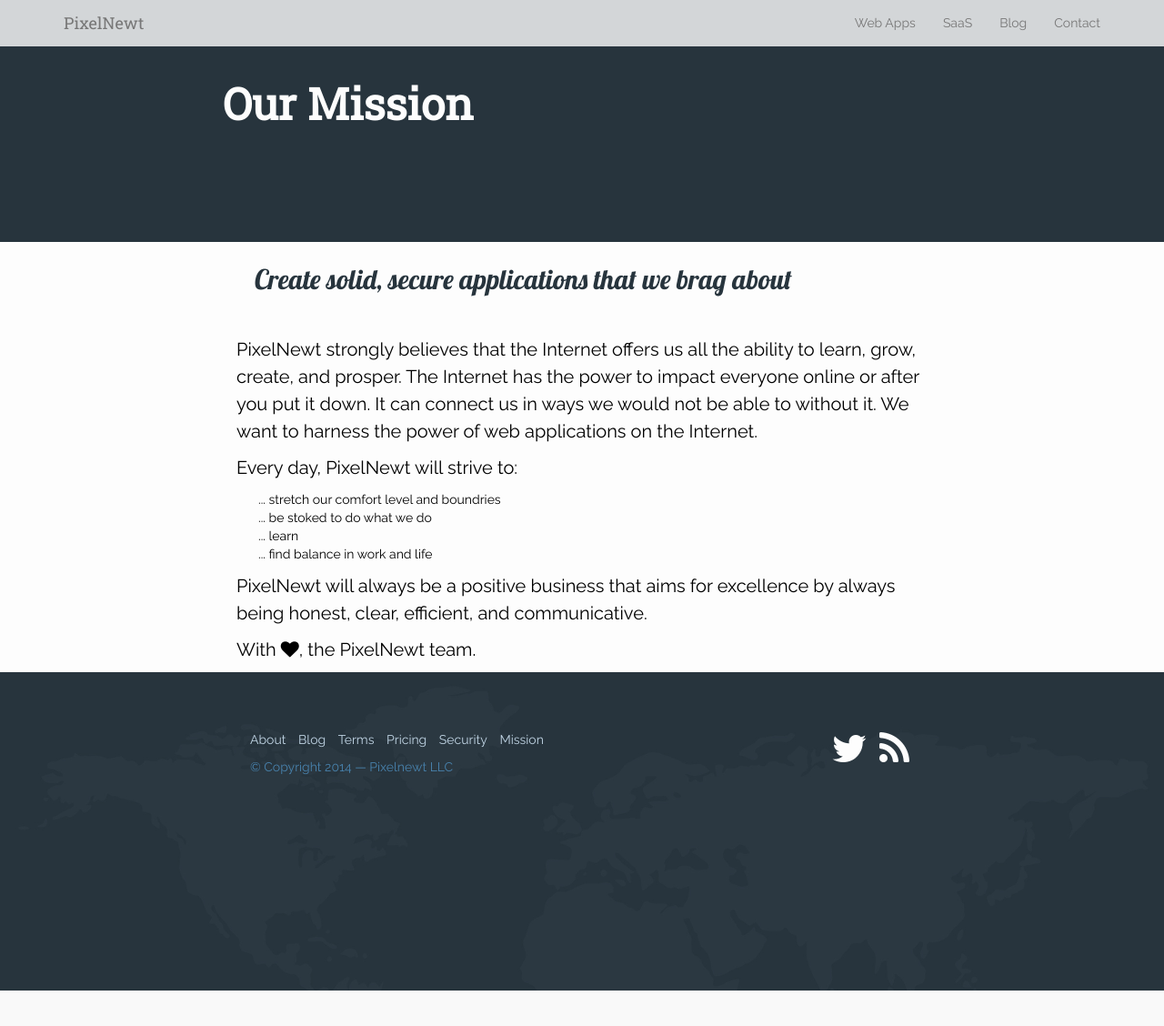
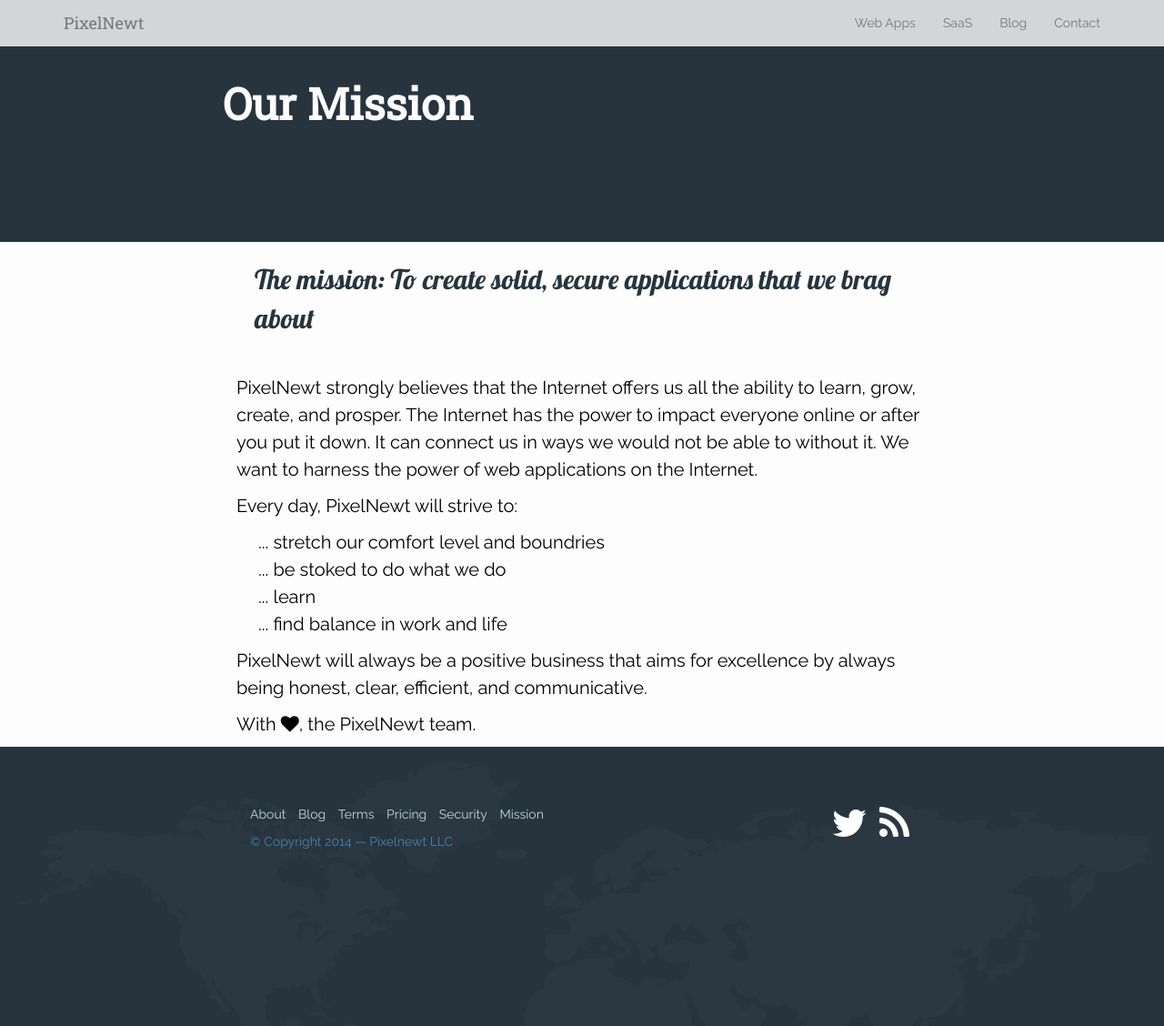
Before and after one commit to PixelNewt/pixelnewt.github.io, a Jekyll site: the page built from mission/index.html, in a window 1280 px wide and 1171 px high. Shown: the top 1128 px of the window at 91% size. Built offline with Jekyll 4.4.1, drawn with Linux system fonts in a browser that asks for light colours.

Commit message:
Cleaned up the mission layout and fixed a goofy css bug.

```diff
--- a/assets/css/custom.css
+++ b/assets/css/custom.css
@@ -152,7 +152,7 @@ img.mugshot { width: 174px; height: 174px; -webkit-border-radius: 50%; -moz-bord
 /*footer*/
 footer { background: url(../img/footer-map.jpg) no-repeat center top; background-attachment: relative; background-position: top center; min-height: 350px; width: 100%; -webkit-background-size: 100%; -moz-background-size: 100%; -o-background-size: 100%; background-size: 100%; -webkit-background-size: cover; -moz-background-size: cover; -o-background-size: cover; background-size: cover; padding: 64px 0 48px; color: #fdfdfd; }
 
-footer p, ul, ol { font-size: 14px; line-height: 20px; }
+footer p, footer ul, footer ol { font-size: 14px; line-height: 20px; }
 
 #footer a { color: #c2d6e6; }
 
--- a/assets/scss/custom.scss
+++ b/assets/scss/custom.scss
@@ -379,7 +379,7 @@ footer {
   color: $offWhite;
 }
 
-footer p, ul, ol {
+footer p, footer ul, footer ol {
   font-size: 14px;
   line-height: 20px;
 }
--- a/mission/index.html
+++ b/mission/index.html
@@ -10,7 +10,7 @@ header: Our Mission
     <div class="container container-narrow">
     <div class="row">
 
-        <blockquote>Create solid, secure applications that we brag about</blockquote>
+        <blockquote>The mission: To create solid, secure applications that we brag about</blockquote>
 
         <p>{{site.title}} strongly believes that the Internet offers us all the ability to learn, grow, create, and prosper.  The Internet has the power to impact everyone online or after you put it down.  It can connect us in ways we would not be able to without it.  We want to harness the power of web applications on the Internet.</p>
 
```
